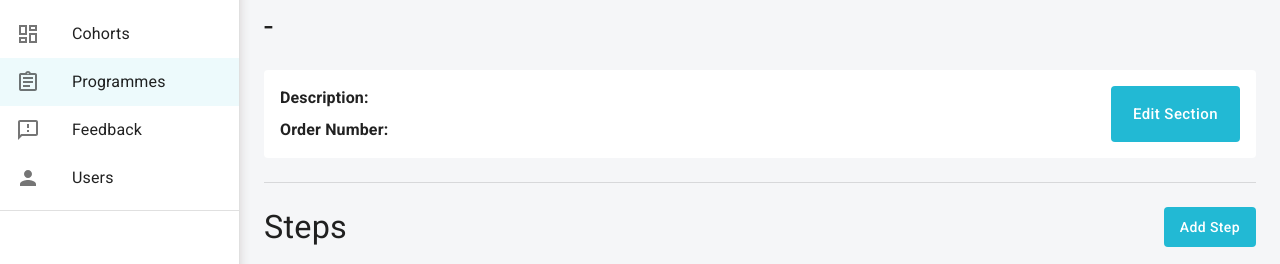
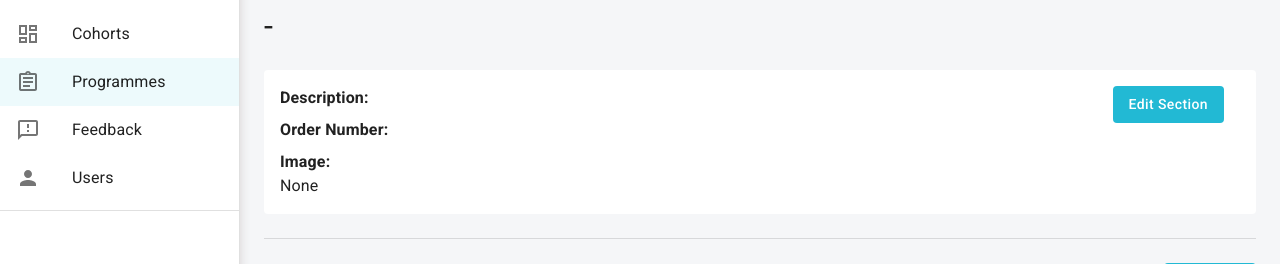
Before and after one commit to tayyabshahid7/newwavelearning, a React (Create React App) app: page /programmes/1/sections/1 in a window 1280 px wide. Shown: the part 166-430 px from the top of the page. Built offline with nearby package versions, Linux system fonts and the light colour scheme; no server answers; sample sign-in values are in the browser's storage.

Commit message:
NW-55. Added image to section details page

```diff
--- a/src/pages/SectionDetailsPage.tsx
+++ b/src/pages/SectionDetailsPage.tsx
@@ -3,7 +3,7 @@ import Typography from "@mui/material/Typography";
 
 import DashboardLayout from "../components/DashboardLayout";
 import { useHistory, useParams } from "react-router";
-import { Button, Divider, Stack, Paper } from "@mui/material";
+import { Button, Divider, Stack, Paper, Grid } from "@mui/material";
 import { ArrowBack } from "@mui/icons-material";
 import SectionStepsTable from "components/SectionStepsTable";
 import { getSection } from "services/common";
@@ -59,7 +59,8 @@ const SectionDetailsPage = () => {
           <Typography variant="h4">
             {section?.programme_name} - {section?.title}
           </Typography>
-          <Stack direction="row" component={Paper} justifyContent="space-between" sx={{ p: 2 }}>
+          <Grid sx={{ m: 0, p: 2 }} container component={Paper}>
+            <Grid item container xs={6}>
               <Stack spacing={1}>
                 <Typography variant="body1">
                   <b>Description:</b> {section?.description}
@@ -67,16 +68,23 @@ const SectionDetailsPage = () => {
                 <Typography variant="body1">
                   <b>Order Number:</b> {section?.number}
                 </Typography>
+                <Typography variant="body1">
+                  <b>Image:</b>
+                </Typography>
+                {section?.image ? <img src={section?.image} width={150} alt="section" /> : "None"}
               </Stack>
+            </Grid>
+            <Grid item sx={{ pr: 2, textAlign: "right" }} xs={6}>
               <Button
-              size="large"
                 onClick={() => {
                   setEditDialogOpen(true);
                 }}
               >
                 Edit Section
               </Button>
-          </Stack>
+            </Grid>
+          </Grid>
+
           <Divider />
           <SectionStepsTable onDelete={handleStepDelete} sectionId={section?.id} />
         </Stack>
```
Lines whose indentation alone changed are shown as unchanged.
